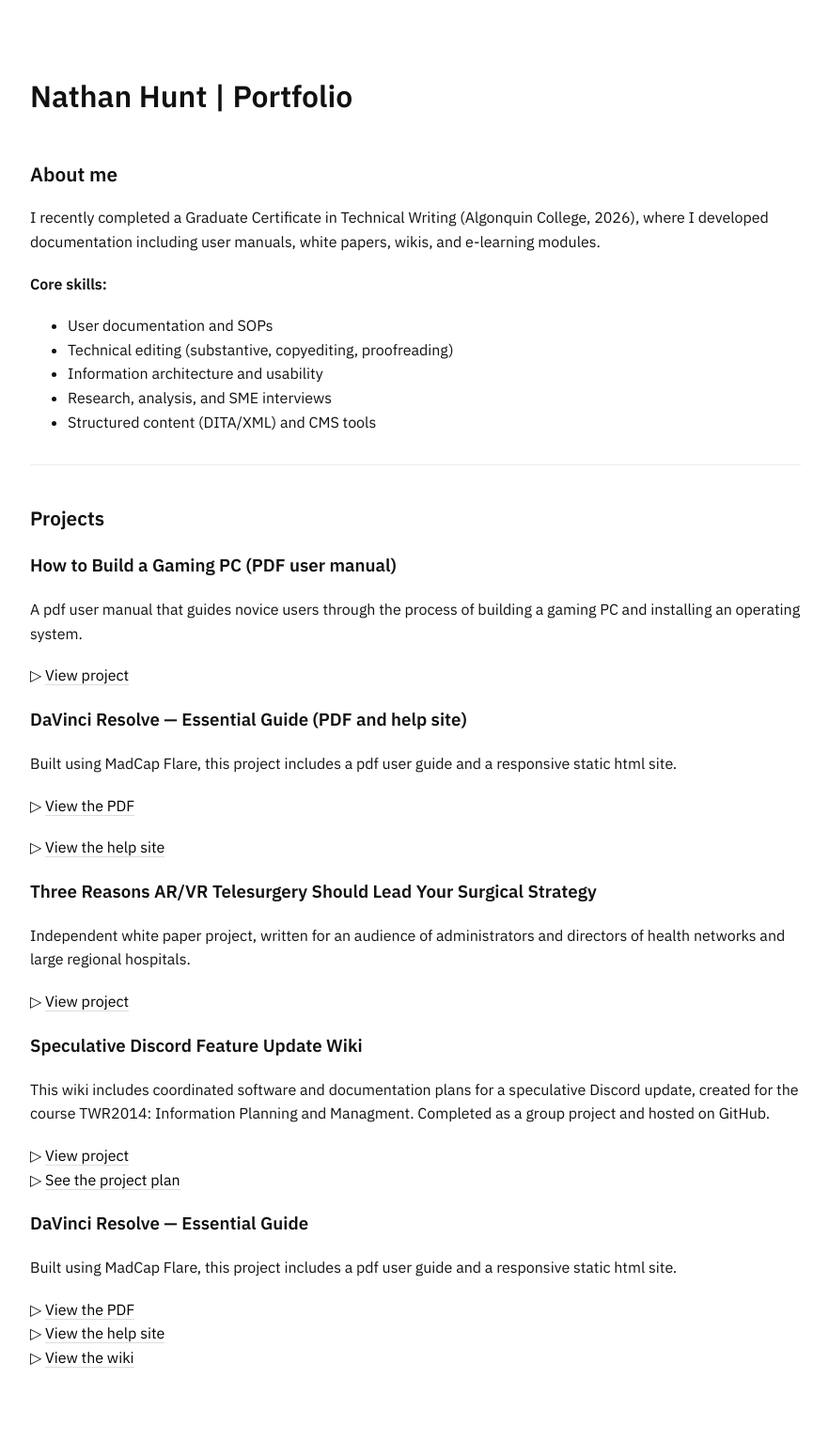
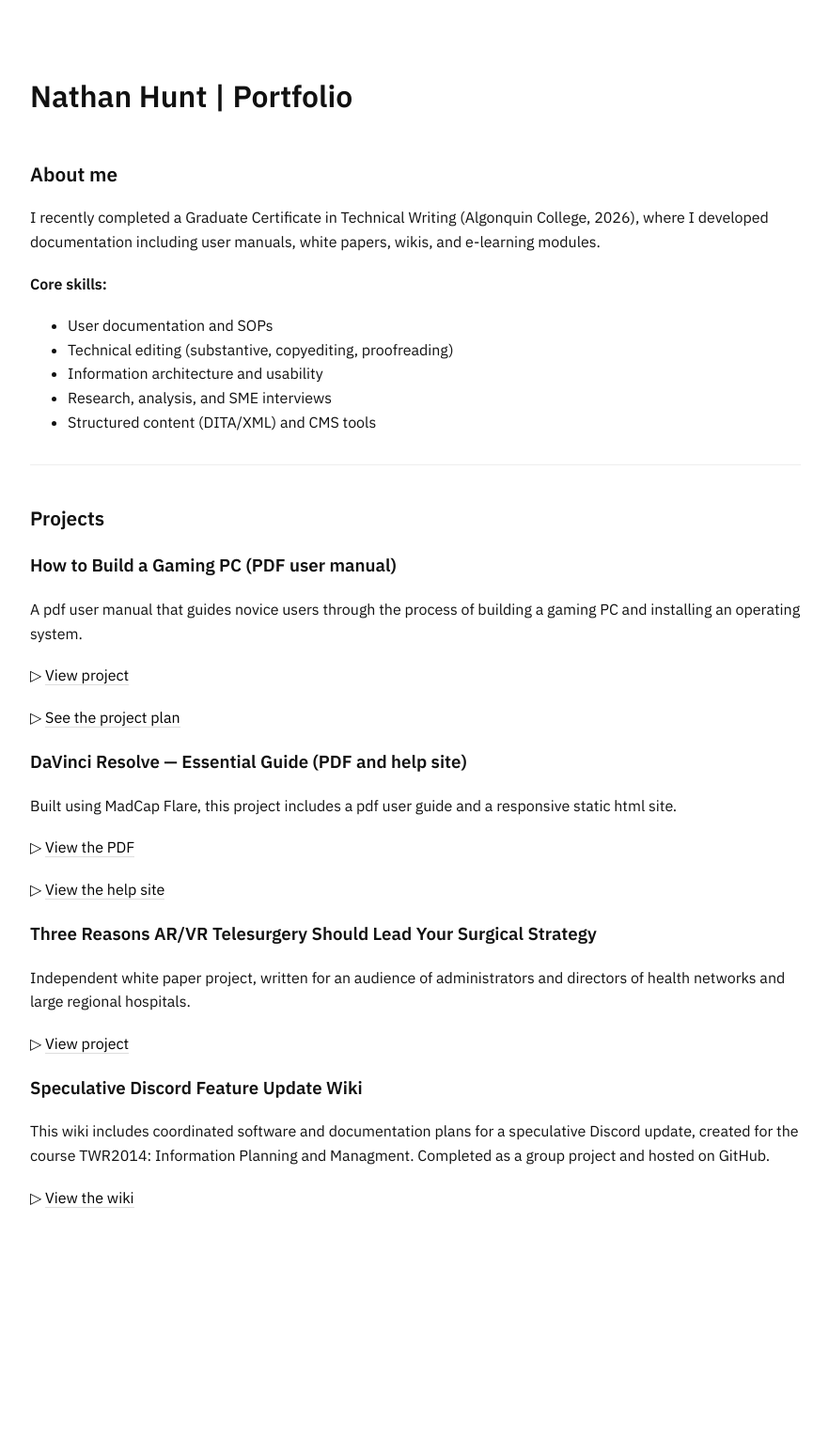
Before and after one commit to hunt-0515/portfolio, a Jekyll site: the page built from index.md, in a window 1280 px wide. Shown: the whole page at 94% size, without its empty margins (198-1080 px from the left). Built offline with Jekyll 4.4.1, drawn with Linux system fonts in a browser that asks for light colours; after the commit the page ends 1362 px from its top, so only the background shows below that.

Commit message:
Update index.md

```diff
--- a/index.md
+++ b/index.md
@@ -45,13 +47,4 @@
 
 This wiki includes coordinated software and documentation plans for a speculative Discord update, created for the course TWR2014: Information Planning and Managment. Completed as a group project and hosted on GitHub.
 
-▷ [View project](assets/pdfs/Build_a_Gaming_PC_WEB.pdf)
-▷ [See the project plan](docs/user-manual-project-plan/)
-
-### DaVinci Resolve — Essential Guide
-
-Built using MadCap Flare, this project includes a pdf user guide and a responsive static html site.
-
-▷ [View the PDF](assets/pdfs/DaVinci_Resolve_Essentials.pdf)
-▷ [View the help site](assets/demos/DaVinci_Resolve_Essentials/DaVinci%20Resolve%20—%20Essential%20Guide.htm)
 ▷ [View the wiki](https://github.com/hunt-0515/final-project-wiki/wiki)
```
Also changed, not shown: other parts of index.md (+2 -0 lines).
